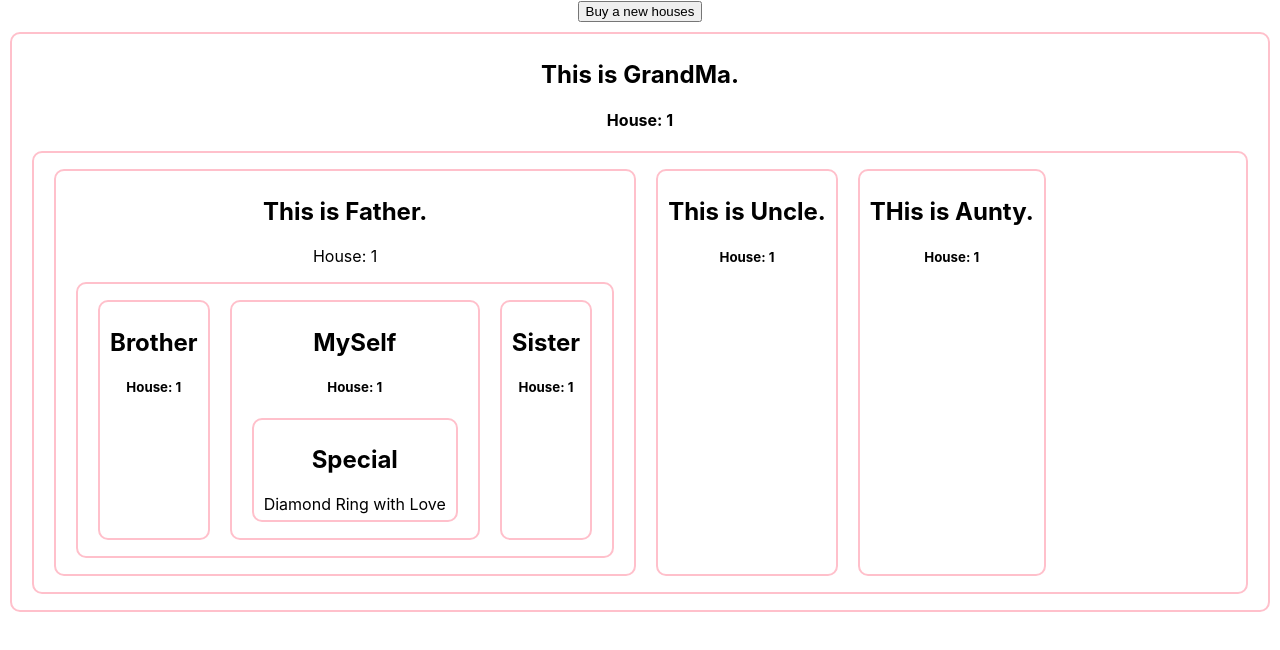
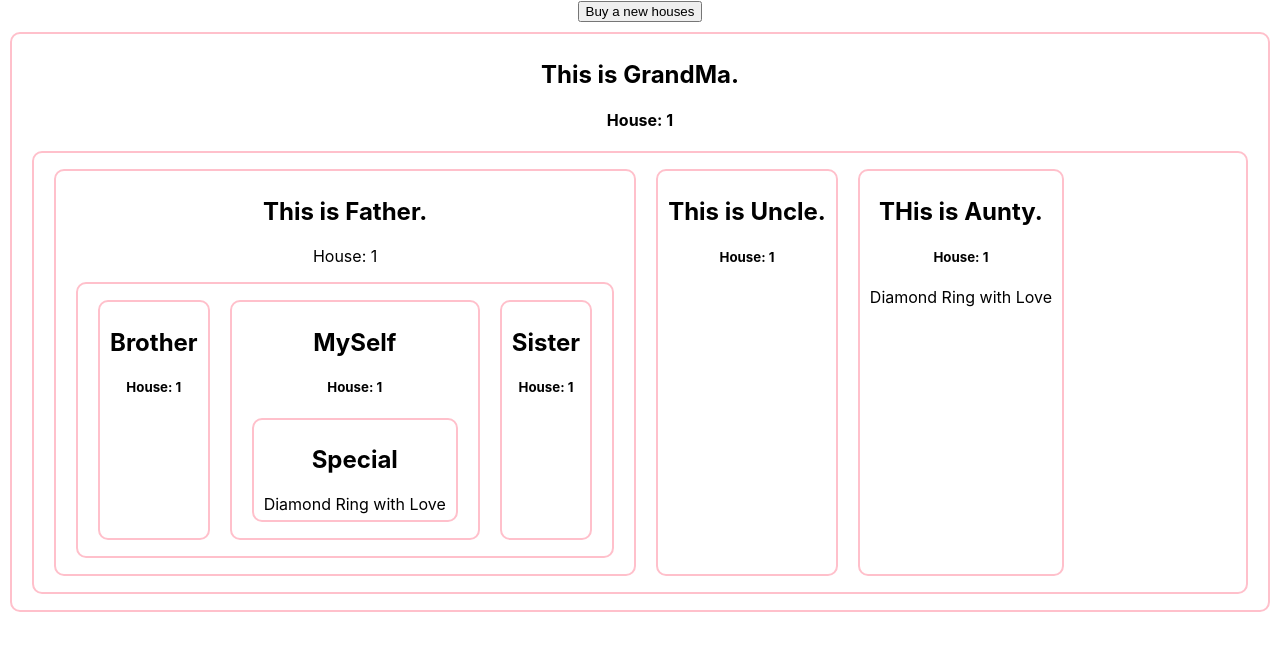
Before and after one commit to mdraselmiah95/grandMa-context, a React (Create React App) app: page / in a window 1280 px wide. Shown: the top 650 px of the page. Built offline with nearby package versions, Linux system fonts and the light colour scheme.

Commit message:
WIP on GrandMa context project

```diff
--- a/src/components/Aunty/Aunty.js
+++ b/src/components/Aunty/Aunty.js
@@ -1,11 +1,14 @@
-import React from "react";
+import React, { useContext } from "react";
+import { RingContext } from "../../App";
 
 const Aunty = (props) => {
   const { house } = props;
+  const ornaments = useContext(RingContext);
   return (
     <div>
       <h2>THis is Aunty.</h2>
       <h5>House: {house}</h5>
+      {ornaments}
     </div>
   );
 };
```
